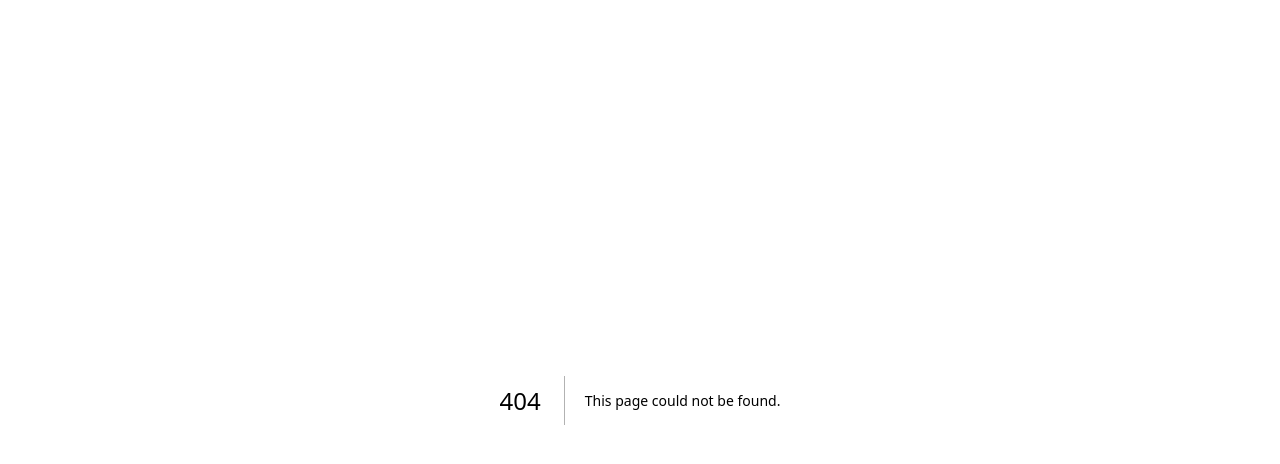
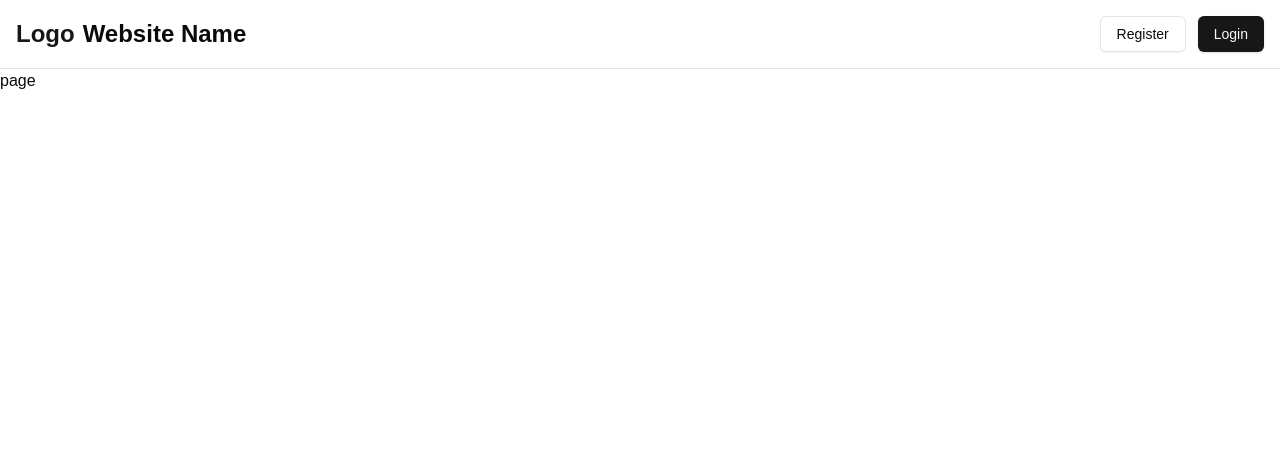
Before and after one commit to ali-osaid01/debate-platform, a Next.js app: page /login in a window 1280 px wide. Before the commit this address had no page. Shown: the top 464 px of the page. Built offline with nearby package versions, Linux system fonts and the light colour scheme.

Commit message:
feat: navbar created

```diff
--- /dev/null
+++ b/app/(Auth)/login/page.tsx
@@ -0,0 +1,7 @@
+import React from 'react'
+
+export default function login() {
+  return (
+    <div>page</div>
+  )
+}
--- /dev/null
+++ b/app/(Auth)/sign-up/page.tsx
@@ -0,0 +1,7 @@
+import React from 'react'
+
+export default function register() {
+  return (
+    <div>page</div>
+  )
+}
--- a/app/layout.tsx
+++ b/app/layout.tsx
@@ -1,6 +1,7 @@
 import type { Metadata } from "next";
 import localFont from "next/font/local";
 import "./globals.css";
+import  Navbar  from "@/components/Navbar";
 
 const geistSans = localFont({
   src: "./fonts/GeistVF.woff",
@@ -14,8 +15,8 @@
 });
 
 export const metadata: Metadata = {
-  title: "Create Next App",
-  description: "Generated by create next app",
+  title: "Debate Website",
+  description: "Debate Website",
 };
 
 export default function RootLayout({
@@ -26,8 +27,8 @@
   return (
     <html lang="en">
       <body
-        className={`${geistSans.variable} ${geistMono.variable} antialiased`}
-      >
+        className={`${geistSans.variable} ${geistMono.variable} antialiased`}>
+          <Navbar/>
         {children}
       </body>
     </html>
--- a/app/page.tsx
+++ b/app/page.tsx
@@ -1,9 +1,8 @@
-import Image from "next/image";
 
 export default function Home() {
   return (
     <>
-
+  hello world
     </>
   );
 }
--- /dev/null
+++ b/components/Navbar.tsx
@@ -0,0 +1,54 @@
+import React from "react"
+import Link from "next/link"
+import { Menu } from "lucide-react"
+
+import { Button } from "@/components/ui/button"
+import {
+  Sheet,
+  SheetContent,
+  SheetDescription,
+  SheetHeader,
+  SheetTitle,
+  SheetTrigger,
+} from "@/components/ui/sheet"
+
+export default function Navbar() {
+  return (
+    <nav className="bg-background border-b">
+      <div className="max-w-screen-2xl flex flex-wrap items-center justify-between mx-auto p-4">
+        <Link href="/" className="flex items-center">
+          <span className="self-center text-2xl font-semibold whitespace-nowrap">
+            <span className="text-primary mr-2">Logo</span>
+            Website Name
+          </span>
+        </Link>
+        <div className="flex md:order-2">
+          <div className="hidden md:flex space-x-3">
+            <Button variant="outline">Register</Button>
+            <Button>Login</Button>
+          </div>
+          <Sheet>
+            <SheetTrigger asChild>
+              <Button variant="outline" size="icon" className="md:hidden">
+                <Menu className="h-5 w-5" />
+                <span className="sr-only">Toggle navigation menu</span>
+              </Button>
+            </SheetTrigger>
+            <SheetContent>
+              <SheetHeader>
+                <SheetTitle>Menu</SheetTitle>
+                <SheetDescription>
+                  Navigate our website or sign in.
+                </SheetDescription>
+              </SheetHeader>
+              <div className="mt-4 flex flex-col space-y-3">
+                <Button variant="outline" className="w-full">Register</Button>
+                <Button className="w-full">Login</Button>
+              </div>
+            </SheetContent>
+          </Sheet>
+        </div>
+      </div>
+    </nav>
+  )
+}
--- /dev/null
+++ b/components/ui/button.tsx
@@ -0,0 +1,57 @@
+import * as React from "react"
+import { Slot } from "@radix-ui/react-slot"
+import { cva, type VariantProps } from "class-variance-authority"
+
+import { cn } from "@/lib/utils"
+
+const buttonVariants = cva(
+  "inline-flex items-center justify-center gap-2 whitespace-nowrap rounded-md text-sm font-medium ring-offset-background transition-colors focus-visible:outline-none focus-visible:ring-2 focus-visible:ring-ring focus-visible:ring-offset-2 disabled:pointer-events-none disabled:opacity-50 [&_svg]:pointer-events-none [&_svg]:size-4 [&_svg]:shrink-0",
+  {
+    variants: {
+      variant: {
+        default:
+          "bg-primary text-primary-foreground shadow hover:bg-primary/90",
+        destructive:
+          "bg-destructive text-destructive-foreground shadow-sm hover:bg-destructive/90",
+        outline:
+          "border border-input bg-background shadow-sm hover:bg-accent hover:text-accent-foreground",
+        secondary:
+          "bg-secondary text-secondary-foreground shadow-sm hover:bg-secondary/80",
+        ghost: "hover:bg-accent hover:text-accent-foreground",
+        link: "text-primary underline-offset-4 hover:underline",
+      },
+      size: {
+        default: "h-9 px-4 py-2",
+        sm: "h-8 rounded-md px-3 text-xs",
+        lg: "h-10 rounded-md px-8",
+        icon: "h-9 w-9",
+      },
+    },
+    defaultVariants: {
+      variant: "default",
+      size: "default",
+    },
+  }
+)
+
+export interface ButtonProps
+  extends React.ButtonHTMLAttributes<HTMLButtonElement>,
+    VariantProps<typeof buttonVariants> {
+  asChild?: boolean
+}
+
+const Button = React.forwardRef<HTMLButtonElement, ButtonProps>(
+  ({ className, variant, size, asChild = false, ...props }, ref) => {
+    const Comp = asChild ? Slot : "button"
+    return (
+      <Comp
+        className={cn(buttonVariants({ variant, size, className }))}
+        ref={ref}
+        {...props}
+      />
+    )
+  }
+)
+Button.displayName = "Button"
+
+export { Button, buttonVariants }
--- /dev/null
+++ b/components/ui/sheet.tsx
@@ -0,0 +1,140 @@
+"use client"
+
+import * as React from "react"
+import * as SheetPrimitive from "@radix-ui/react-dialog"
+import { Cross2Icon } from "@radix-ui/react-icons"
+import { cva, type VariantProps } from "class-variance-authority"
+
+import { cn } from "@/lib/utils"
+
+const Sheet = SheetPrimitive.Root
+
+const SheetTrigger = SheetPrimitive.Trigger
+
+const SheetClose = SheetPrimitive.Close
+
+const SheetPortal = SheetPrimitive.Portal
+
+const SheetOverlay = React.forwardRef<
+  React.ElementRef<typeof SheetPrimitive.Overlay>,
+  React.ComponentPropsWithoutRef<typeof SheetPrimitive.Overlay>
+>(({ className, ...props }, ref) => (
+  <SheetPrimitive.Overlay
+    className={cn(
+      "fixed inset-0 z-50 bg-black/80  data-[state=open]:animate-in data-[state=closed]:animate-out data-[state=closed]:fade-out-0 data-[state=open]:fade-in-0",
+      className
+    )}
+    {...props}
+    ref={ref}
+  />
+))
+SheetOverlay.displayName = SheetPrimitive.Overlay.displayName
+
+const sheetVariants = cva(
+  "fixed z-50 gap-4 bg-background p-6 shadow-lg transition ease-in-out data-[state=closed]:duration-300 data-[state=open]:duration-500 data-[state=open]:animate-in data-[state=closed]:animate-out",
+  {
+    variants: {
+      side: {
+        top: "inset-x-0 top-0 border-b data-[state=closed]:slide-out-to-top data-[state=open]:slide-in-from-top",
+        bottom:
+          "inset-x-0 bottom-0 border-t data-[state=closed]:slide-out-to-bottom data-[state=open]:slide-in-from-bottom",
+        left: "inset-y-0 left-0 h-full w-3/4 border-r data-[state=closed]:slide-out-to-left data-[state=open]:slide-in-from-left sm:max-w-sm",
+        right:
+          "inset-y-0 right-0 h-full w-3/4 border-l data-[state=closed]:slide-out-to-right data-[state=open]:slide-in-from-right sm:max-w-sm",
+      },
+    },
+    defaultVariants: {
+      side: "right",
+    },
+  }
+)
+
+interface SheetContentProps
+  extends React.ComponentPropsWithoutRef<typeof SheetPrimitive.Content>,
+    VariantProps<typeof sheetVariants> {}
+
+const SheetContent = React.forwardRef<
+  React.ElementRef<typeof SheetPrimitive.Content>,
+  SheetContentProps
+>(({ side = "right", className, children, ...props }, ref) => (
+  <SheetPortal>
+    <SheetOverlay />
+    <SheetPrimitive.Content
+      ref={ref}
+      className={cn(sheetVariants({ side }), className)}
+      {...props}
+    >
+      <SheetPrimitive.Close className="absolute right-4 top-4 rounded-sm opacity-70 ring-offset-background transition-opacity hover:opacity-100 focus:outline-none focus:ring-2 focus:ring-ring focus:ring-offset-2 disabled:pointer-events-none data-[state=open]:bg-secondary">
+        <Cross2Icon className="h-4 w-4" />
+        <span className="sr-only">Close</span>
+      </SheetPrimitive.Close>
+      {children}
+    </SheetPrimitive.Content>
+  </SheetPortal>
+))
+SheetContent.displayName = SheetPrimitive.Content.displayName
+
+const SheetHeader = ({
+  className,
+  ...props
+}: React.HTMLAttributes<HTMLDivElement>) => (
+  <div
+    className={cn(
+      "flex flex-col space-y-2 text-center sm:text-left",
+      className
+    )}
+    {...props}
+  />
+)
+SheetHeader.displayName = "SheetHeader"
+
+const SheetFooter = ({
+  className,
+  ...props
+}: React.HTMLAttributes<HTMLDivElement>) => (
+  <div
+    className={cn(
+      "flex flex-col-reverse sm:flex-row sm:justify-end sm:space-x-2",
+      className
+    )}
+    {...props}
+  />
+)
+SheetFooter.displayName = "SheetFooter"
+
+const SheetTitle = React.forwardRef<
+  React.ElementRef<typeof SheetPrimitive.Title>,
+  React.ComponentPropsWithoutRef<typeof SheetPrimitive.Title>
+>(({ className, ...props }, ref) => (
+  <SheetPrimitive.Title
+    ref={ref}
+    className={cn("text-lg font-semibold text-foreground", className)}
+    {...props}
+  />
+))
+SheetTitle.displayName = SheetPrimitive.Title.displayName
+
+const SheetDescription = React.forwardRef<
+  React.ElementRef<typeof SheetPrimitive.Description>,
+  React.ComponentPropsWithoutRef<typeof SheetPrimitive.Description>
+>(({ className, ...props }, ref) => (
+  <SheetPrimitive.Description
+    ref={ref}
+    className={cn("text-sm text-muted-foreground", className)}
+    {...props}
+  />
+))
+SheetDescription.displayName = SheetPrimitive.Description.displayName
+
+export {
+  Sheet,
+  SheetPortal,
+  SheetOverlay,
+  SheetTrigger,
+  SheetClose,
+  SheetContent,
+  SheetHeader,
+  SheetFooter,
+  SheetTitle,
+  SheetDescription,
+}
--- a/package.json
+++ b/package.json
@@ -9,7 +9,9 @@
     "lint": "next lint"
   },
   "dependencies": {
+    "@radix-ui/react-dialog": "^1.1.2",
     "@radix-ui/react-icons": "^1.3.0",
+    "@radix-ui/react-slot": "^1.1.0",
     "class-variance-authority": "^0.7.0",
     "clsx": "^2.1.1",
     "lucide-react": "^0.453.0",
@@ -18,6 +20,7 @@
     "react-dom": "^18",
     "tailwind-merge": "^2.5.4",
     "tailwindcss-animate": "^1.0.7",
+    "yup": "^1.4.0",
     "zustand": "^5.0.0"
   },
   "devDependencies": {
```
Also changed, not shown: components/index.ts (added), 1 other file (tests, documents, lock files or other folders).
